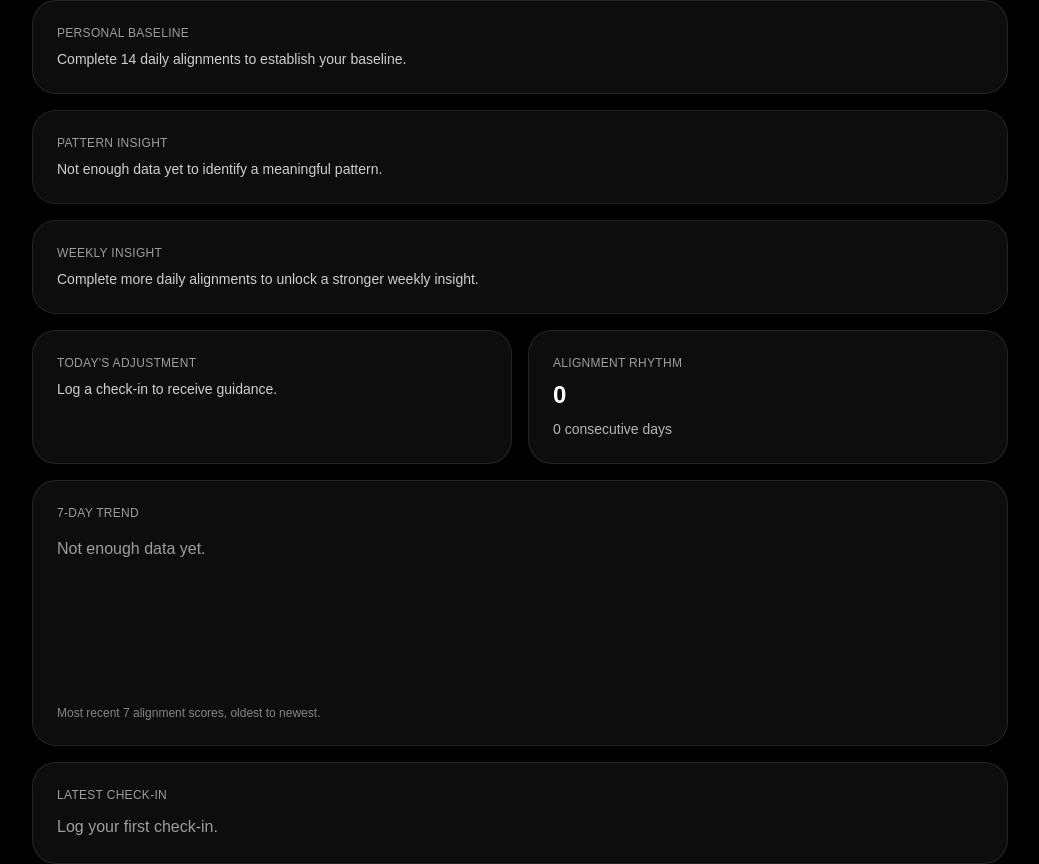
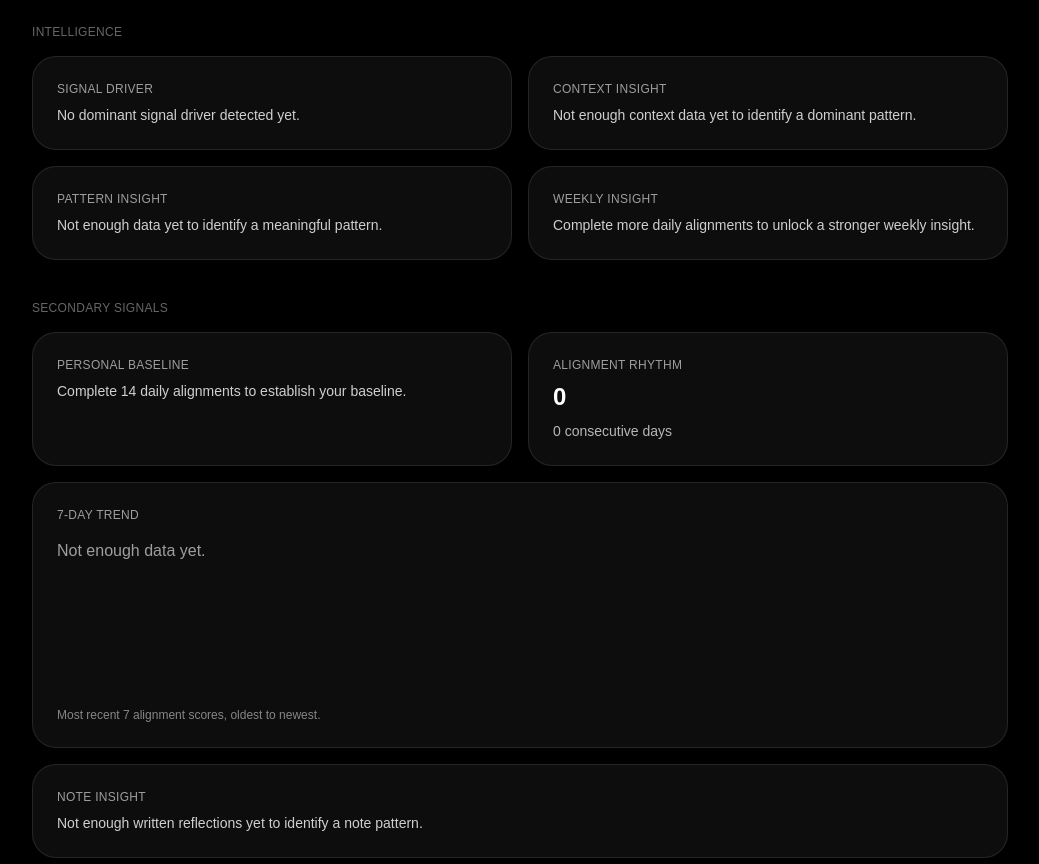
Before and after one commit to thestillcompass/still-compass, a Next.js app: page /dashboard in a window 1280 px wide. Shown: the part 758-1622 px from the top of the page, without its empty margins (120-1159 px from the left). Built offline with nearby package versions, Linux system fonts and the light colour scheme; no server answers; the database is empty.

Commit message:
Reorganize dashboard hierarchy

```diff
--- a/app/dashboard/page.tsx
+++ b/app/dashboard/page.tsx
@@ -129,6 +129,106 @@ function detectSignalDriver(entry: Entry | null) {
   }
 
   return "No dominant signal driver detected yet.";
+}
+
+function detectContextInsight(entries: Entry[]) {
+  if (entries.length < 4) {
+    return "Not enough context data yet to identify a dominant pattern.";
+  }
+
+  const recent = [...entries].slice(0, 7);
+
+  const grouped: Record<string, number[]> = {};
+
+  for (const entry of recent) {
+    const score = computeCompassScore({
+      emotional_signal: entry.emotional_signal,
+      vital_energy: entry.vital_energy,
+      cognitive_load: entry.cognitive_load,
+    });
+
+    if (!grouped[entry.context]) {
+      grouped[entry.context] = [];
+    }
+
+    grouped[entry.context].push(score);
+  }
+
+  const contexts = Object.entries(grouped)
+    .map(([context, scores]) => ({
+      context,
+      average: scores.reduce((sum, value) => sum + value, 0) / scores.length,
+    }));
+
+  if (contexts.length < 2) {
+    return "Not enough context variation yet to identify a dominant pattern.";
+  }
+
+  contexts.sort((a, b) => a.average - b.average);
+
+  const lowest = contexts[0];
+  const highest = contexts[contexts.length - 1];
+
+  if (highest.average - lowest.average < 0.6) {
+    return "No strong context effect is visible yet across your recent alignments.";
+  }
+
+  return `Your lowest recent alignment tends to occur in ${lowest.context} contexts. ${highest.context} contexts are showing stronger alignment.`;
+}
+
+function detectNoteInsight(entries: Entry[]) {
+  const notes = entries
+    .slice(0, 10)
+    .map((e) => e.note?.toLowerCase().trim())
+    .filter((note): note is string => Boolean(note));
+
+  if (notes.length < 3) {
+    return "Not enough written reflections yet to identify a note pattern.";
+  }
+
+  const buckets = {
+    work: ["work", "meeting", "meetings", "deadline", "client", "office", "project"],
+    sleep: ["sleep", "tired", "rest", "exhausted", "fatigue", "fatigued"],
+    people: ["people", "team", "friend", "family", "conversation", "social"],
+    stress: ["stress", "stressed", "pressure", "anxious", "overwhelmed", "overload"],
+    progress: ["progress", "momentum", "stuck", "blocked", "moving", "productive"],
+    health: ["health", "exercise", "walk", "sick", "ill", "body", "workout"],
+  };
+
+  const counts: Record<string, number> = {
+    work: 0,
+    sleep: 0,
+    people: 0,
+    stress: 0,
+    progress: 0,
+    health: 0,
+  };
+
+  for (const note of notes) {
+    for (const [bucket, keywords] of Object.entries(buckets)) {
+      if (keywords.some((word) => note.includes(word))) {
+        counts[bucket] += 1;
+      }
+    }
+  }
+
+  const sorted = Object.entries(counts).sort((a, b) => b[1] - a[1]);
+  const [topBucket, topCount] = sorted[0];
+
+  if (!topBucket || topCount < 2) {
+    return "No strong written theme is visible yet across your recent reflections.";
+  }
+
+  const messages: Record<string, string> = {
+    work: "Your recent notes frequently mention work pressure or meeting load.",
+    sleep: "Your recent notes suggest sleep or recovery may be a recurring theme.",
+    people: "Your recent reflections repeatedly mention people or social dynamics.",
+    stress: "Stress and pressure appear repeatedly in your recent notes.",
+    progress: "Progress and momentum appear to be recurring themes in your reflections.",
+    health: "Health and physical state appear repeatedly in your recent notes.",
+  };
+
+  return messages[topBucket] ?? "A repeated written theme is emerging in your recent reflections.";
 }
 
 export default function DashboardPage() {
@@ -297,13 +397,11 @@ export default function DashboardPage() {
     return streak;
   }, [recentEntries]);
 
-  const patternInsight = useMemo(() => {
-    return detectPatternInsight(recentEntries);
-  }, [recentEntries]);
-
-  const weeklyInsight = useMemo(() => {
-    return detectWeeklyInsight(recentEntries);
-  }, [recentEntries]);
+  const patternInsight = useMemo(() => detectPatternInsight(recentEntries), [recentEntries]);
+  const weeklyInsight = useMemo(() => detectWeeklyInsight(recentEntries), [recentEntries]);
+  const signalDriver = useMemo(() => detectSignalDriver(latest), [latest]);
+  const contextInsight = useMemo(() => detectContextInsight(recentEntries), [recentEntries]);
+  const noteInsight = useMemo(() => detectNoteInsight(recentEntries), [recentEntries]);
 
   const baselineScores = useMemo(() => {
     return [...recentEntries]
@@ -319,8 +417,7 @@ export default function DashboardPage() {
 
   const baseline =
     baselineScores.length >= 14
-      ? baselineScores.reduce((sum, value) => sum + value, 0) /
-        baselineScores.length
+      ? baselineScores.reduce((sum, value) => sum + value, 0) / baselineScores.length
       : null;
 
   const baselineDelta =
@@ -340,10 +437,6 @@ export default function DashboardPage() {
       baselineMessage = "You are currently close to your usual alignment range.";
     }
   }
-
-  const signalDriver = useMemo(() => {
-    return detectSignalDriver(latest);
-  }, [latest]);
 
   return (
     <main className="min-h-screen bg-black text-white">
@@ -393,14 +486,13 @@ export default function DashboardPage() {
           </div>
         )}
 
+        {/* Core signal */}
         <div className="mt-10 rounded-3xl border border-white/10 bg-white/5 p-8">
           <div className="text-xs tracking-wide text-white/60">
             COMPASS SCORE
           </div>
 
-          <div
-            className={`mt-3 text-6xl font-semibold tracking-tight ${scoreColor}`}
-          >
+          <div className={`mt-3 text-6xl font-semibold tracking-tight ${scoreColor}`}>
             {loading ? "…" : score ?? "—"}
           </div>
 
@@ -409,55 +501,78 @@ export default function DashboardPage() {
           </div>
         </div>
 
-        <div className="mt-6 grid gap-4 sm:grid-cols-2">
+        <div className="mt-6 grid gap-4 sm:grid-cols-3">
           <div className="rounded-3xl border border-white/10 bg-white/5 p-6">
-            <div className="text-xs tracking-wide text-white/60">
-              DRIFT STATUS
-            </div>
-
-            <div className="mt-2 text-xl font-semibold">
-              {drift?.status ?? "—"}
-            </div>
-
+            <div className="text-xs tracking-wide text-white/60">DRIFT STATUS</div>
+            <div className="mt-2 text-xl font-semibold">{drift?.status ?? "—"}</div>
             <div className="mt-2 text-sm text-white/70">
               {drift?.message ?? "No signal yet."}
             </div>
           </div>
 
-          <div className="rounded-3xl border border-white/10 bg-white/5 p-6">
-            <div className="text-xs tracking-wide text-white/60">
-              INTERPRETATION
-            </div>
-
+          <div className="rounded-3xl border border-white/10 bg-white/5 p-6 sm:col-span-2">
+            <div className="text-xs tracking-wide text-white/60">INTERPRETATION</div>
             <div className="mt-2 text-sm text-white/80">
               {loading
                 ? "Interpreting signal…"
                 : interpretation ?? "Log a check-in to receive interpretation."}
             </div>
           </div>
-
-          <div className="rounded-3xl border border-white/10 bg-white/5 p-6 sm:col-span-2">
-            <div className="text-xs tracking-wide text-white/60">
-              SIGNAL DRIVER
         </div>
 
+        <div className="mt-4 rounded-3xl border border-white/10 bg-white/5 p-6">
+          <div className="text-xs tracking-wide text-white/60">TODAY&apos;S ADJUSTMENT</div>
+          <div className="mt-2 text-sm text-white/80">
+            {adjustment ?? "Log a check-in to receive guidance."}
+          </div>
+        </div>
+
+        {/* Intelligence layer */}
+        <div className="mt-10">
+          <div className="text-xs tracking-wide text-white/40">INTELLIGENCE</div>
+          <div className="mt-4 grid gap-4 sm:grid-cols-2">
+            <div className="rounded-3xl border border-white/10 bg-white/5 p-6">
+              <div className="text-xs tracking-wide text-white/60">SIGNAL DRIVER</div>
               <div className="mt-2 text-sm text-white/80">
                 {loading ? "Identifying dominant driver…" : signalDriver}
               </div>
             </div>
 
-          <div className="rounded-3xl border border-white/10 bg-white/5 p-6 sm:col-span-2">
-            <div className="text-xs tracking-wide text-white/60">
-              PERSONAL BASELINE
+            <div className="rounded-3xl border border-white/10 bg-white/5 p-6">
+              <div className="text-xs tracking-wide text-white/60">CONTEXT INSIGHT</div>
+              <div className="mt-2 text-sm text-white/80">
+                {loading ? "Analyzing context patterns…" : contextInsight}
               </div>
+            </div>
+
+            <div className="rounded-3xl border border-white/10 bg-white/5 p-6">
+              <div className="text-xs tracking-wide text-white/60">PATTERN INSIGHT</div>
+              <div className="mt-2 text-sm text-white/80">
+                {loading ? "Detecting patterns…" : patternInsight}
+              </div>
+            </div>
+
+            <div className="rounded-3xl border border-white/10 bg-white/5 p-6">
+              <div className="text-xs tracking-wide text-white/60">WEEKLY INSIGHT</div>
+              <div className="mt-2 text-sm text-white/80">
+                {loading ? "Analyzing weekly signal…" : weeklyInsight}
+              </div>
+            </div>
+          </div>
+        </div>
+
+        {/* Secondary layer */}
+        <div className="mt-10">
+          <div className="text-xs tracking-wide text-white/40">SECONDARY SIGNALS</div>
+          <div className="mt-4 grid gap-4 sm:grid-cols-2">
+            <div className="rounded-3xl border border-white/10 bg-white/5 p-6">
+              <div className="text-xs tracking-wide text-white/60">PERSONAL BASELINE</div>
 
               {loading ? (
                 <div className="mt-2 text-sm text-white/70">Calculating baseline…</div>
               ) : baseline !== null ? (
                 <>
-                <div className="mt-2 text-2xl font-semibold">
-                  {baseline.toFixed(1)}
-                </div>
+                  <div className="mt-2 text-2xl font-semibold">{baseline.toFixed(1)}</div>
                   <div className="mt-2 text-sm text-white/70">
                     Current deviation:{" "}
                     <span className="text-white">
@@ -473,45 +588,9 @@ export default function DashboardPage() {
               )}
             </div>
 
-          <div className="rounded-3xl border border-white/10 bg-white/5 p-6 sm:col-span-2">
-            <div className="text-xs tracking-wide text-white/60">
-              PATTERN INSIGHT
-            </div>
-
-            <div className="mt-2 text-sm text-white/80">
-              {loading ? "Detecting patterns…" : patternInsight}
-            </div>
-          </div>
-
-          <div className="rounded-3xl border border-white/10 bg-white/5 p-6 sm:col-span-2">
-            <div className="text-xs tracking-wide text-white/60">
-              WEEKLY INSIGHT
-            </div>
-
-            <div className="mt-2 text-sm text-white/80">
-              {loading ? "Analyzing weekly signal…" : weeklyInsight}
-            </div>
-          </div>
-
             <div className="rounded-3xl border border-white/10 bg-white/5 p-6">
-            <div className="text-xs tracking-wide text-white/60">
-              TODAY&apos;S ADJUSTMENT
-            </div>
-
-            <div className="mt-2 text-sm text-white/80">
-              {adjustment ?? "Log a check-in to receive guidance."}
-            </div>
-          </div>
-
-          <div className="rounded-3xl border border-white/10 bg-white/5 p-6">
-            <div className="text-xs tracking-wide text-white/60">
-              ALIGNMENT RHYTHM
-            </div>
-
-            <div className="mt-2 text-2xl font-semibold">
-              {loading ? "…" : rhythmDays}
-            </div>
-
+              <div className="text-xs tracking-wide text-white/60">ALIGNMENT RHYTHM</div>
+              <div className="mt-2 text-2xl font-semibold">{loading ? "…" : rhythmDays}</div>
               <div className="mt-2 text-sm text-white/70">
                 {loading
                   ? "Loading rhythm…"
@@ -522,9 +601,7 @@ export default function DashboardPage() {
             </div>
 
             <div className="rounded-3xl border border-white/10 bg-white/5 p-6 sm:col-span-2">
-            <div className="text-xs tracking-wide text-white/60">
-              7-DAY TREND
-            </div>
+              <div className="text-xs tracking-wide text-white/60">7-DAY TREND</div>
 
               <div className="mt-4 h-40">
                 {loading ? (
@@ -558,9 +635,14 @@ export default function DashboardPage() {
             </div>
 
             <div className="rounded-3xl border border-white/10 bg-white/5 p-6 sm:col-span-2">
-            <div className="text-xs tracking-wide text-white/60">
-              LATEST CHECK-IN
+              <div className="text-xs tracking-wide text-white/60">NOTE INSIGHT</div>
+              <div className="mt-2 text-sm text-white/80">
+                {loading ? "Analyzing reflection notes…" : noteInsight}
               </div>
+            </div>
+
+            <div className="rounded-3xl border border-white/10 bg-white/5 p-6 sm:col-span-2">
+              <div className="text-xs tracking-wide text-white/60">LATEST CHECK-IN</div>
 
               {loading ? (
                 <div className="mt-3 text-white/60">Loading…</div>
@@ -598,6 +680,7 @@ export default function DashboardPage() {
             </div>
           </div>
         </div>
+      </div>
     </main>
   );
 }
```
Lines whose indentation alone changed are shown as unchanged.
